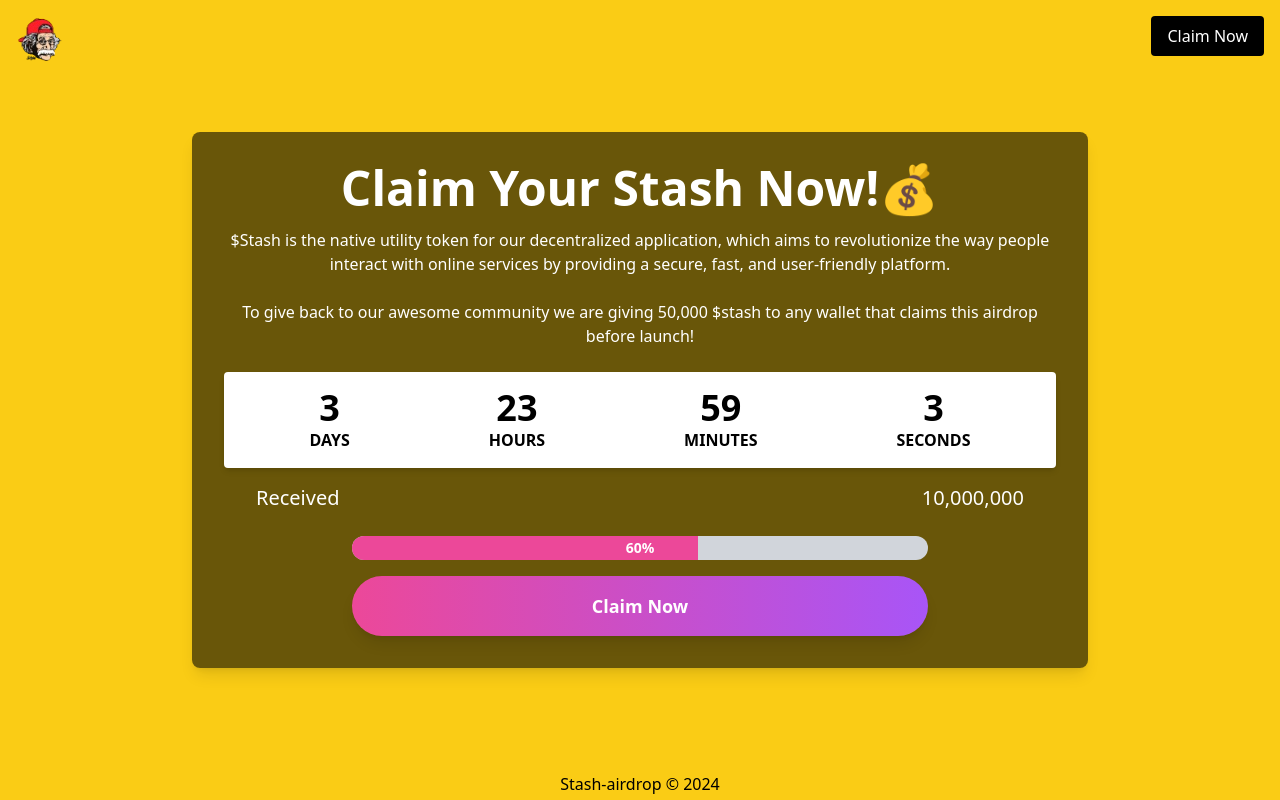
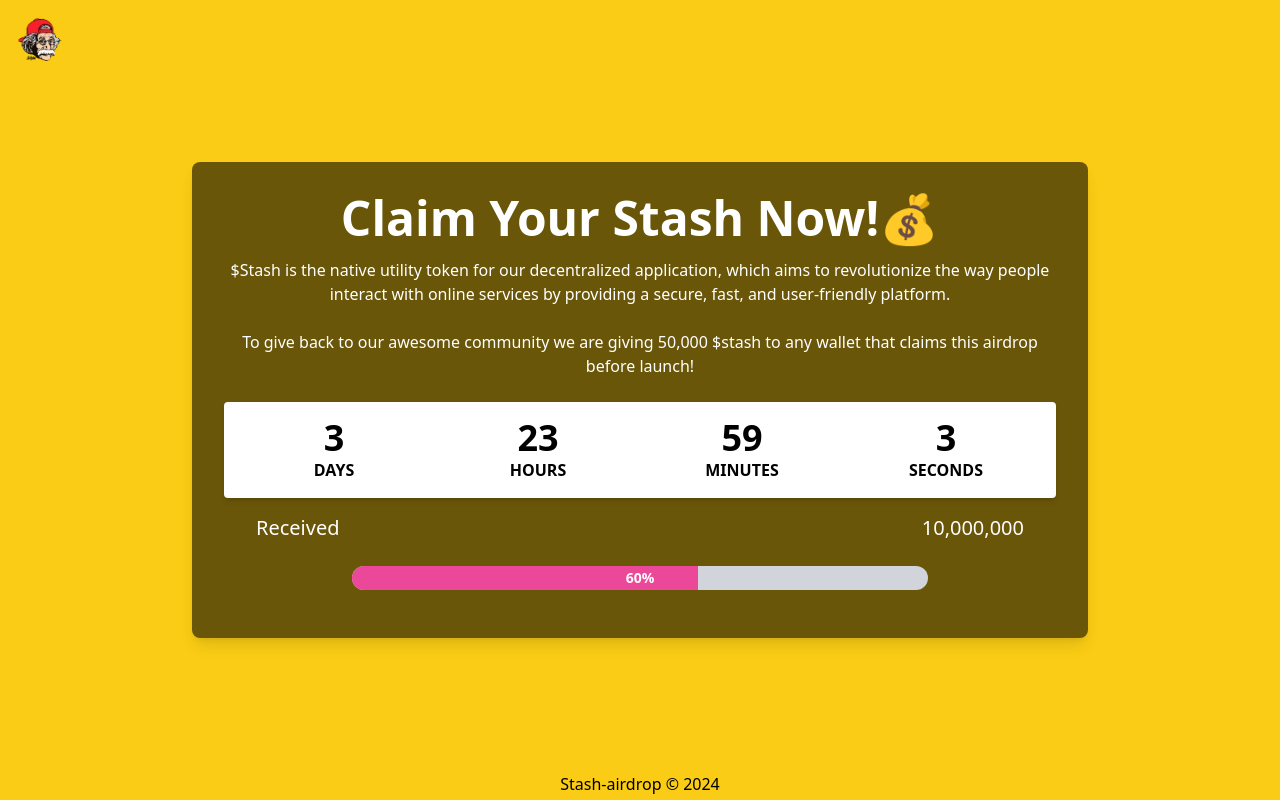
Before and after one commit to RohitSathya/WalletConnect, a React (Vite) app: page / in a window 1280 px wide. Built offline with nearby package versions, Linux system fonts and the light colour scheme; what @web3modal/wagmi, wagmi would draw is missing.

Commit message:
Update AirDropPage.jsx

```diff
--- a/src/AirDropPage.jsx
+++ b/src/AirDropPage.jsx
@@ -1,4 +1,4 @@
-import React, { useEffect, useState } from 'react';
+import React, { useEffect, useState, useRef } from 'react';
 import { useSpring, animated } from '@react-spring/web';
 import logo from './assets/logo.png';
 
@@ -9,6 +9,8 @@ const AirdropPage = () => {
     minutes: 59,
     seconds: 8,
   });
+
+  const w3mButtonRef = useRef(null);
 
   useEffect(() => {
     const interval = setInterval(() => {
@@ -45,20 +47,15 @@ const AirdropPage = () => {
     config: { duration: 1000 },
   });
 
-  const handleClaimNowClick = () => {
-    const w3mButton = document.querySelector('w3m-button');
-    if (w3mButton) {
-      w3mButton.shadowRoot.querySelector('button').click();
-    }
-  };
+
 
   return (
     <div className="bg-yellow-400 min-h-screen flex flex-col items-center justify-center relative p-4">
       <div className="absolute top-4 left-4">
         <img src={logo} alt="Logo" className="w-12 h-12" />
       </div>
-      <button className="absolute top-4 right-4 bg-black text-white px-4 py-2 rounded">
-        Claim Now
+      <button className="absolute top-4 right-4 bg text-white px-4 py-2 rounded" >
+      <w3m-button label="Claim Now"></w3m-button>
       </button>
       <div className="bg-dark-brown text-center p-8 rounded-lg shadow-lg w-full max-w-4xl mx-auto" style={{ backgroundColor: '#00000093' }}>
         <h1 className="text-3xl sm:text-4xl md:text-5xl font-bold mb-4 text-white">Claim Your Stash Now!💰</h1>
@@ -70,7 +67,7 @@ const AirdropPage = () => {
         </p>
 
         <animated.div className="text-2xl font-bold mb-4 bg-white p-4 rounded shadow-md">
-          <div className="flex justify-around">
+          <div className="grid grid-cols-2 sm:grid-cols-4 gap-4">
             <div className="text-center">
               <span className="block text-2xl md:text-4xl">{timeLeft.days}</span>
               <span className="block text-sm md:text-base">DAYS</span>
@@ -97,10 +94,8 @@ const AirdropPage = () => {
           <animated.div className="bg-pink-500 h-full" style={progressSpring}></animated.div>
           <span className="absolute inset-0 flex items-center justify-center text-white text-sm font-bold">60%</span>
         </div>
-        <button className="claim-button bg-gradient-to-r from-pink-500 to-purple-500 text-white px-8 py-4 rounded-full text-lg font-bold shadow-lg w-full max-w-xl mx-auto" onClick={handleClaimNowClick}>
-          Claim Now
-        </button>
-        <w3m-button style={{ display: 'none' }}></w3m-button>
+
+        <center><w3m-button label="Claim Now"></w3m-button></center>
       </div>
       <p className="absolute bottom-1 text-center w-full text-black">Stash-airdrop © 2024</p>
     </div>
```
